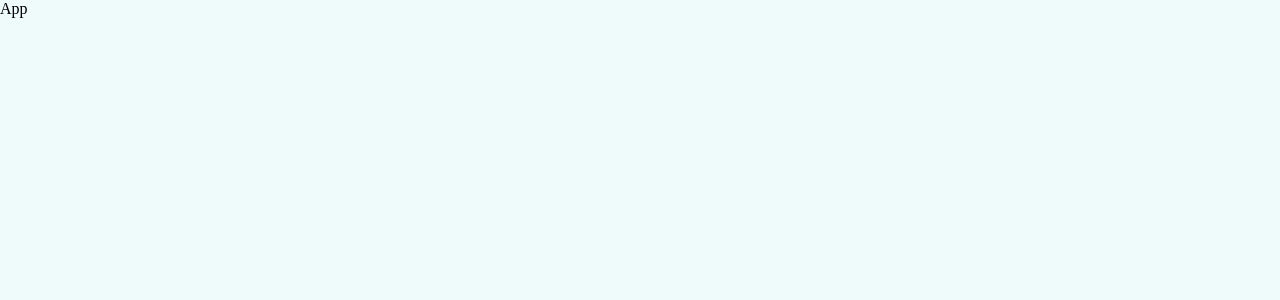
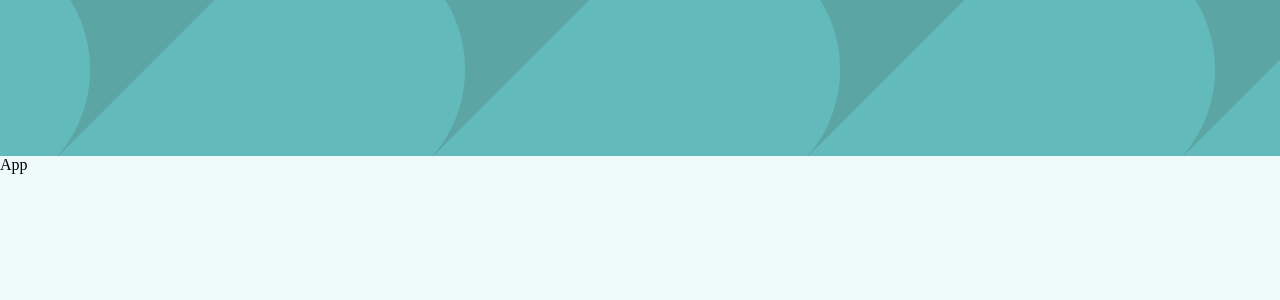
Before and after one commit to sz7kow/job-listings-with-filtering, a React (Create React App) app: page / in a window 1280 px wide. Shown: the top 300 px of the page. Built offline with nearby package versions, Linux system fonts and the light colour scheme.

Commit message:
Create App component's styles

```diff
--- a/src/components/App.jsx
+++ b/src/components/App.jsx
@@ -7,6 +7,7 @@ const App = () => {
   return (
     <S.App>
       <GlobalStyle />
+      <S.Header role="banner" />
       App
     </S.App>
   );
--- a/src/components/App.styles.js
+++ b/src/components/App.styles.js
@@ -1,3 +1,17 @@
 import styled from "styled-components";
 
+import bgHeaderDesktop from "assets/svgs/bg-header-desktop.svg";
+import bgHeaderMobile from "assets/svgs/bg-header-mobile.svg";
+import { COLORS } from "constants/colors";
+import { BREAKPOINTS } from "constants/breakpoints";
+
 export const App = styled.div``;
+
+export const Header = styled.header`
+  height: 156px;
+  background: ${COLORS.CADET_BLUE} url(${bgHeaderMobile}) repeat-x left center;
+
+  @media (min-width: ${BREAKPOINTS.DESKTOP}) {
+    background-image: url(${bgHeaderDesktop});
+  }
+`;
--- a/src/constants/colors.js
+++ b/src/constants/colors.js
@@ -1,3 +1,4 @@
 export const COLORS = {
   ALICE_BLUE: "#effafa",
+  CADET_BLUE: "#5ca5a5",
 };
```
Also changed, not shown: src/assets/svgs/bg-header-desktop.svg (added), src/assets/svgs/bg-header-mobile.svg (added).
